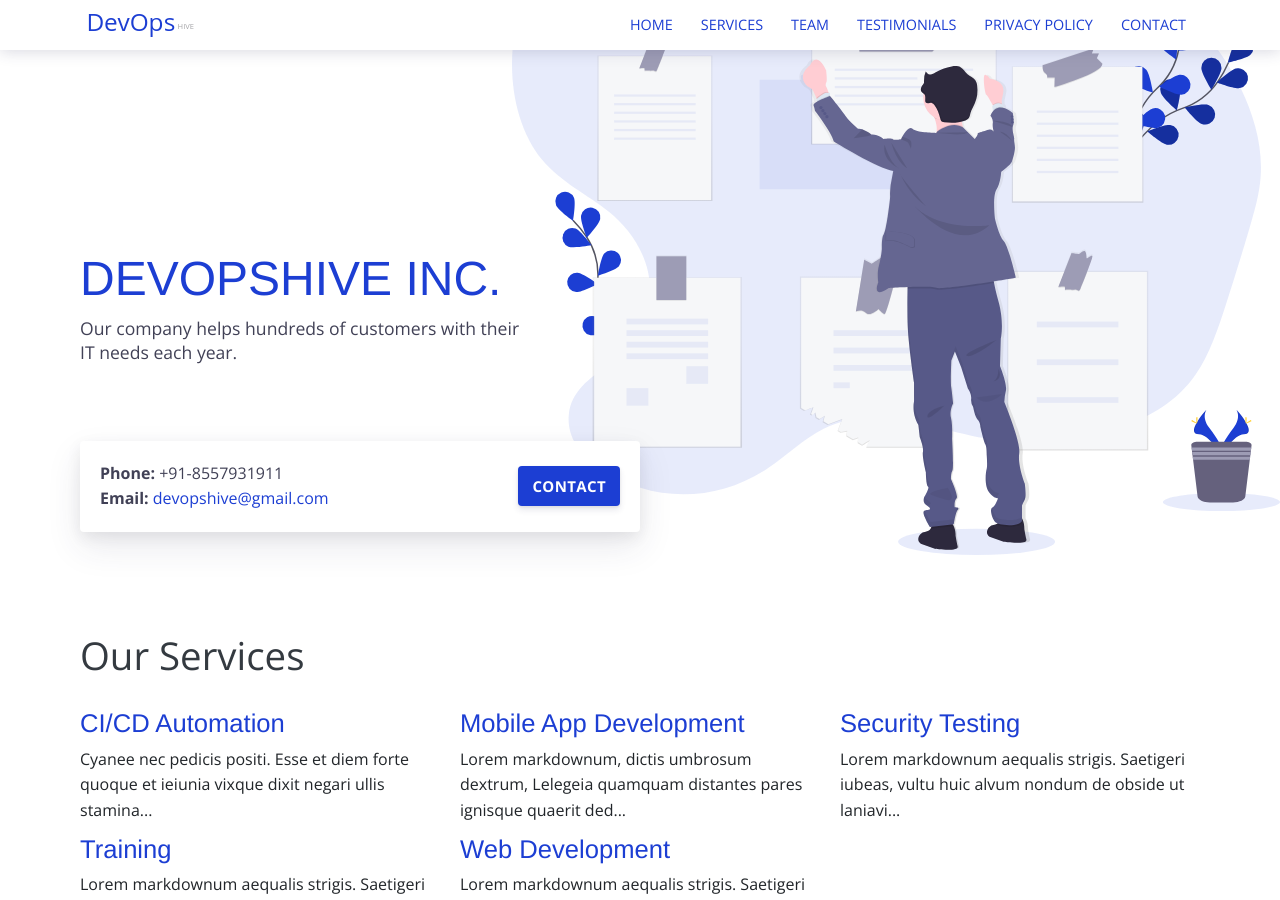
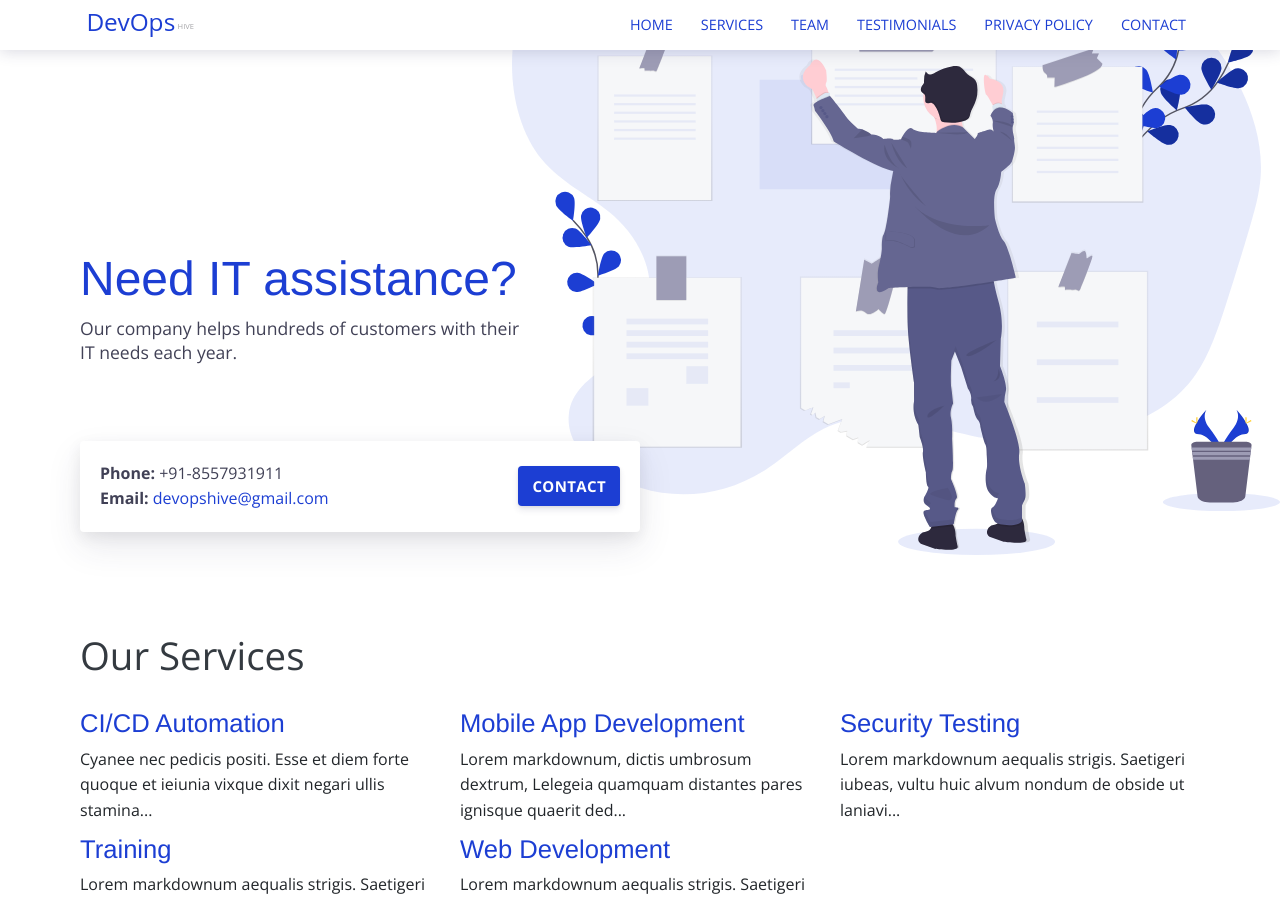
Before and after one commit to devopshive/devopshive.github.io, a Jekyll site: the page built from index.html, in a window 1280 px wide and 900 px high. Built offline with Jekyll 4.4.1, drawn with Linux system fonts in a browser that asks for light colours.

Commit message:
favicon changes

```diff
--- a/index.html
+++ b/index.html
@@ -6,7 +6,7 @@ bodyClass: page-home
 
 <div class="intro pb-4">
   <div class="container">
-    <h1>DEVOPSHIVE INC.</h1>
+    <h1>Need IT assistance?</h1>
     <p>Our company helps hundreds of customers with their IT needs each year.</p>
   </div>
 </div>
```
Also changed, not shown: assets/images/logo-mobile.svg, images/favicon.png.
